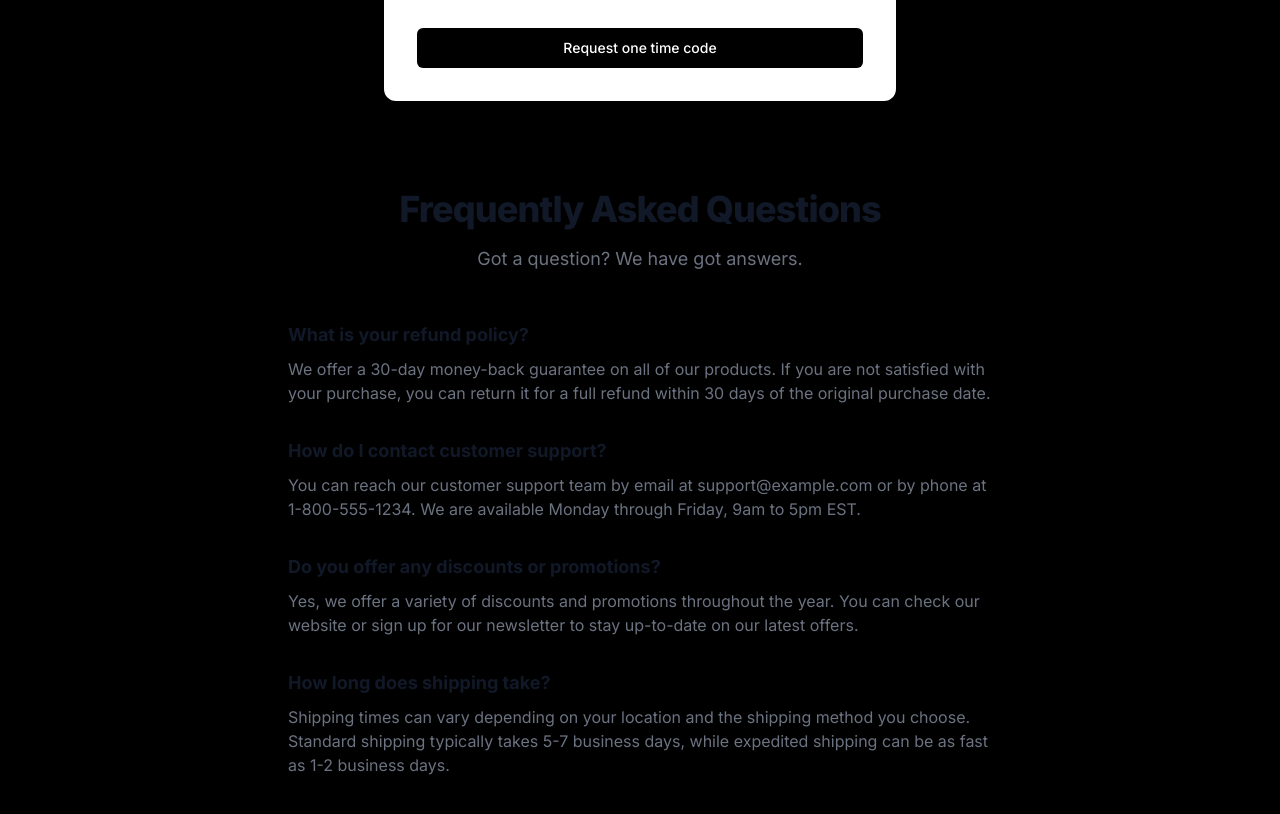
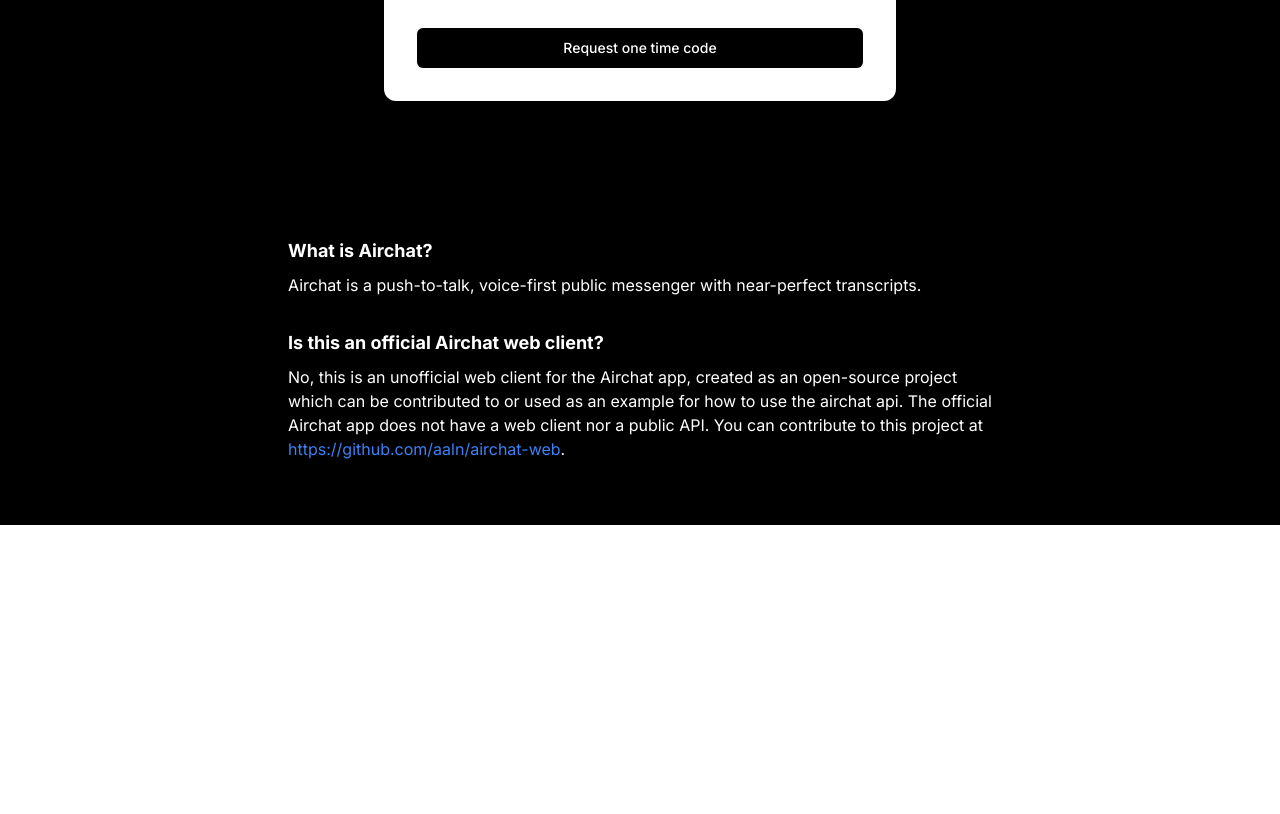
Before and after one commit to aaln/airchat-web, a Next.js app: page / in a window 1280 px wide. Shown: the part 380-1194 px from the top of the page. After the commit the page ends 905 px from the top, so only its background shows below. Built offline with nearby package versions, Linux system fonts and the light colour scheme.

Commit message:
Update faq

```diff
--- a/components/faq.tsx
+++ b/components/faq.tsx
@@ -19,42 +19,19 @@
 **/
 export function FAQ() {
   return (
-    <div className="max-w-3xl mx-auto py-12 px-4 sm:px-6 lg:py-16 lg:px-8">
-      <div className="text-center">
-        <h2 className="text-3xl font-extrabold tracking-tight text-gray-900 dark:text-gray-100 sm:text-4xl">
-          Frequently Asked Questions
-        </h2>
-        <p className="mt-4 text-lg text-gray-500 dark:text-gray-400">Got a question? We have got answers.</p>
-      </div>
+    <div className="max-w-3xl text-white mx-auto py-12 px-4 sm:px-6 lg:py-16 lg:px-8">
       <div className="mt-12 space-y-8">
         <div>
-          <h3 className="text-lg font-bold text-gray-900 dark:text-gray-100">What is your refund policy?</h3>
-          <p className="mt-2 text-base text-gray-500 dark:text-gray-400">
-            We offer a 30-day money-back guarantee on all of our products. If you are not satisfied with your purchase,
-            you can return it for a full refund within 30 days of the original purchase date.
+          <h3 className="text-lg font-bold ">What is Airchat?</h3>
+          <p className="mt-2 text-base">
+            Airchat is a push-to-talk, voice-first public messenger with near-perfect transcripts.
           </p>
         </div>
+
         <div>
-          <h3 className="text-lg font-bold text-gray-900 dark:text-gray-100">How do I contact customer support?</h3>
-          <p className="mt-2 text-base text-gray-500 dark:text-gray-400">
-            You can reach our customer support team by email at support@example.com or by phone at 1-800-555-1234. We are
-            available Monday through Friday, 9am to 5pm EST.
-          </p>
-        </div>
-        <div>
-          <h3 className="text-lg font-bold text-gray-900 dark:text-gray-100">
-            Do you offer any discounts or promotions?
-          </h3>
-          <p className="mt-2 text-base text-gray-500 dark:text-gray-400">
-            Yes, we offer a variety of discounts and promotions throughout the year. You can check our website or sign
-            up for our newsletter to stay up-to-date on our latest offers.
-          </p>
-        </div>
-        <div>
-          <h3 className="text-lg font-bold text-gray-900 dark:text-gray-100">How long does shipping take?</h3>
-          <p className="mt-2 text-base text-gray-500 dark:text-gray-400">
-            Shipping times can vary depending on your location and the shipping method you choose. Standard shipping
-            typically takes 5-7 business days, while expedited shipping can be as fast as 1-2 business days.
+          <h3 className="text-lg font-bold">Is this an official Airchat web client?</h3>
+          <p className="mt-2 text-base">
+            No, this is an unofficial web client for the Airchat app, created as an open-source project which can be contributed to or used as an example for how to use the airchat api. The official Airchat app does not have a web client nor a public API. You can contribute to this project at <a href="https://github.com/aaln/airchat-web" className="text-blue-500 hover:underline">https://github.com/aaln/airchat-web</a>.
           </p>
         </div>
       </div>
```
